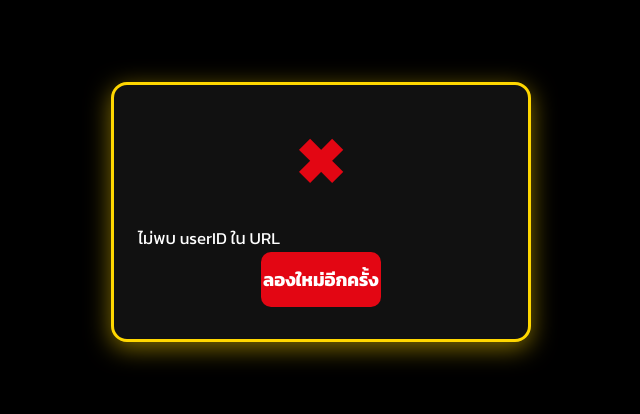
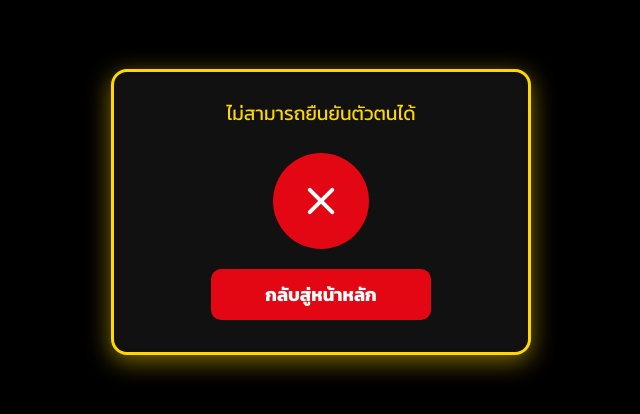
Before and after one commit to J-Elite/Promocode, a plain HTML site: page index.html in a window 1280 px wide. Shown: the part 188-602 px from the top of the page, without its empty margins (319-959 px from the left). Drawn offline with Linux system fonts and the light colour scheme; no server answers.

Commit message:
Update index.html

```diff
--- a/index.html
+++ b/index.html
@@ -133,12 +133,6 @@
     fill: #fff;
   }
 
-  .error-icon {
-    font-size: 4rem;
-    color: #E30613;
-    margin-bottom: 18px;
-  }
-
   /* Spinner */
   .spinner {
     border: 4px solid rgba(255, 255, 255, 0.2);
@@ -196,7 +190,40 @@
     border-radius: 8px;
     display: inline-block;
     width: auto;
-    font-family: 'Kanit', sans-serif;
+  }
+
+  /* Error Page New Design */
+  #step-error .error-icon-wrapper {
+    margin: 18px auto 20px;
+    width: 96px;
+    height: 96px;
+    background: #E30613;
+    border-radius: 50%;
+    display: flex;
+    align-items: center;
+    justify-content: center;
+  }
+  #step-error .error-icon-wrapper svg {
+    width: 48px;
+    height: 48px;
+    fill: #fff;
+  }
+
+  #step-error .error-message {
+    font-size: 1.2rem;
+    color: #FFD700;
+    margin-bottom: 24px;
+    line-height: 1.5;
+  }
+
+  #retryBtn {
+    background-color: #E30613;
+    border-radius: 10px;
+    padding: 12px 0;
+    width: 100%;
+    max-width: 220px;
+    margin: 0 auto;
+    display: block;
   }
 
   @media (max-width: 350px) {
@@ -261,9 +288,13 @@
 
     <!-- STEP 4 -->
     <div id="step-error" class="hidden">
-      <div class="error-icon">✖</div>
-      <div class="summary" id="error-text"></div>
-      <button id="retryBtn" type="button">ลองใหม่อีกครั้ง</button>
+      <div class="error-message">ไม่สามารถเติมคะแนนได้ กรุณาลองใหม่อีกครั้ง</div>
+      <div class="error-icon-wrapper">
+        <svg viewBox="0 0 24 24">
+          <path d="M18.3 5.71a1 1 0 0 0-1.41 0L12 10.59 7.11 5.7a1 1 0 1 0-1.41 1.42L10.59 12l-4.9 4.89a1 1 0 1 0 1.41 1.42L12 13.41l4.89 4.9a1 1 0 0 0 1.42-1.41L13.41 12l4.9-4.89a1 1 0 0 0-.01-1.4z"/>
+        </svg>
+      </div>
+      <button id="retryBtn" type="button">กลับสู่หน้าหลัก</button>
     </div>
   </div>
 
@@ -412,7 +443,7 @@
     } catch (err) {
       showLoading(false);
       if (!authToken) showError("ไม่สามารถยืนยันตัวตนได้");
-      else showError("ไม่สามารถเติมคะแนนได้");
+      else showError("ไม่สามารถเติมคะแนนได้ กรุณาลองใหม่อีกครั้ง");
     }
   });
 
@@ -427,23 +458,25 @@
   }
 
   function showError(msg) {
+    document.querySelector("#step-error .error-message").textContent = msg;
     showStep("step-error");
-    document.getElementById("error-text").innerHTML = msg;
   }
 
-  document.getElementById("backBtn").addEventListener("click", () => { window.location.reload(); });
-  document.getElementById("retryBtn").addEventListener("click", () => { window.location.reload(); });
+  document.getElementById("backBtn").addEventListener("click", () => {
+    location.reload();
+  });
+  document.getElementById("retryBtn").addEventListener("click", () => {
+    location.reload();
+  });
 
-  function getUserID() {
-    const urlParams = new URLSearchParams(window.location.search);
-    return urlParams.get("userID");
-  }
-
-  window.addEventListener("DOMContentLoaded", async () => {
-    accountNumber = getUserID();
-    if (!accountNumber) { showError("ไม่พบ userID ใน URL"); return; }
-    try { await fetchAuthToken(); } catch {}
-  });
+  (async () => {
+    try {
+      await fetchAuthToken();
+      accountNumber = "MEMBER001";
+    } catch (e) {
+      showError("ไม่สามารถยืนยันตัวตนได้");
+    }
+  })();
 </script>
 </body>
 </html>
```
